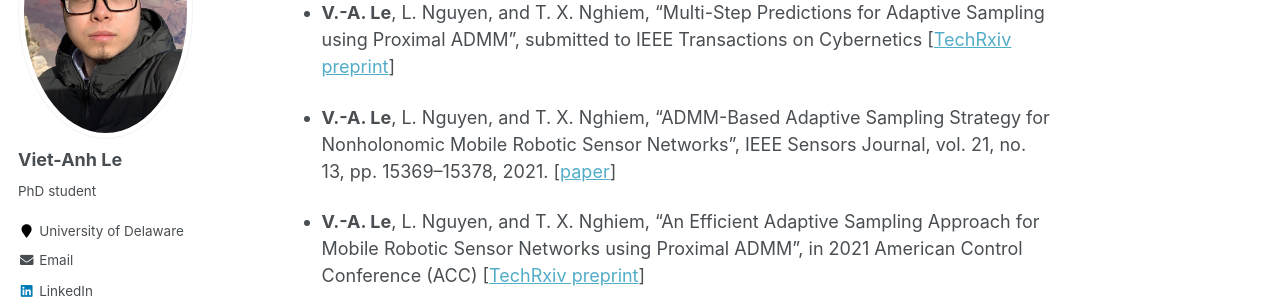
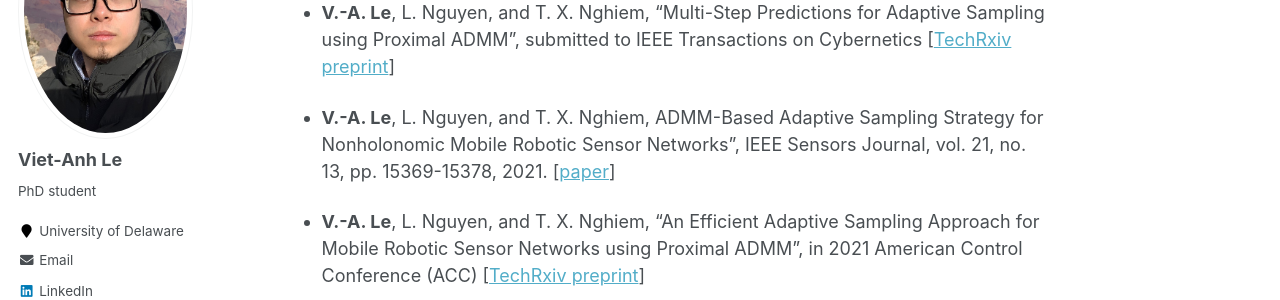
Before and after one commit to vietanhle0101/vietanhle0101.github.io, a Jekyll site: the page built from _pages/projects.md, in a window 1280 px wide and 900 px high, scrolled down 1240 px. Shown: the part 153-453 px from the top of the window. Built offline with Jekyll 4.4.1, drawn with Linux system fonts in a browser that asks for light colours.

```diff
--- a/_pages/projects.md
+++ b/_pages/projects.md
@@ -29,7 +29,7 @@ In collaboration with Dr. Linh Nguyen (Australia Federation University), we deve
 
 * **V.-A. Le**, L. Nguyen, and T. X. Nghiem, “Multi-Step Predictions for Adaptive Sampling using Proximal ADMM”, submitted to IEEE Transactions on Cybernetics [[TechRxiv preprint](https://www.techrxiv.org/articles/preprint/Multi-Step_Predictions_for_Adaptive_Sampling_using_Proximal_ADMM/14642577/1)]
 
-* **V.-A. Le**, L. Nguyen, and T. X. Nghiem, “ADMM-Based Adaptive Sampling Strategy for Nonholonomic Mobile Robotic Sensor Networks”, IEEE Sensors Journal, vol. 21, no. 13, pp. 15369–15378, 2021. [[paper](https://ieeexplore.ieee.org/document/9400422)]
+* **V.-A. Le**, L. Nguyen, and T. X. Nghiem, ADMM-Based Adaptive Sampling Strategy for Nonholonomic Mobile Robotic Sensor Networks", IEEE Sensors Journal, vol. 21, no. 13, pp. 15369-15378, 2021. [[paper](https://ieeexplore.ieee.org/document/9400422)]
 
 * **V.-A. Le**, L. Nguyen, and T. X. Nghiem, “An Efficient Adaptive Sampling Approach for Mobile Robotic Sensor Networks using Proximal ADMM”, in 2021 American Control Conference (ACC) [[TechRxiv preprint](https://www.techrxiv.org/articles/preprint/An_Efficient_Adaptive_Sampling_Approach_for_Mobile_Robotic_Sensor_Networks_using_Proximal_ADMM/14312573)]
 
```
